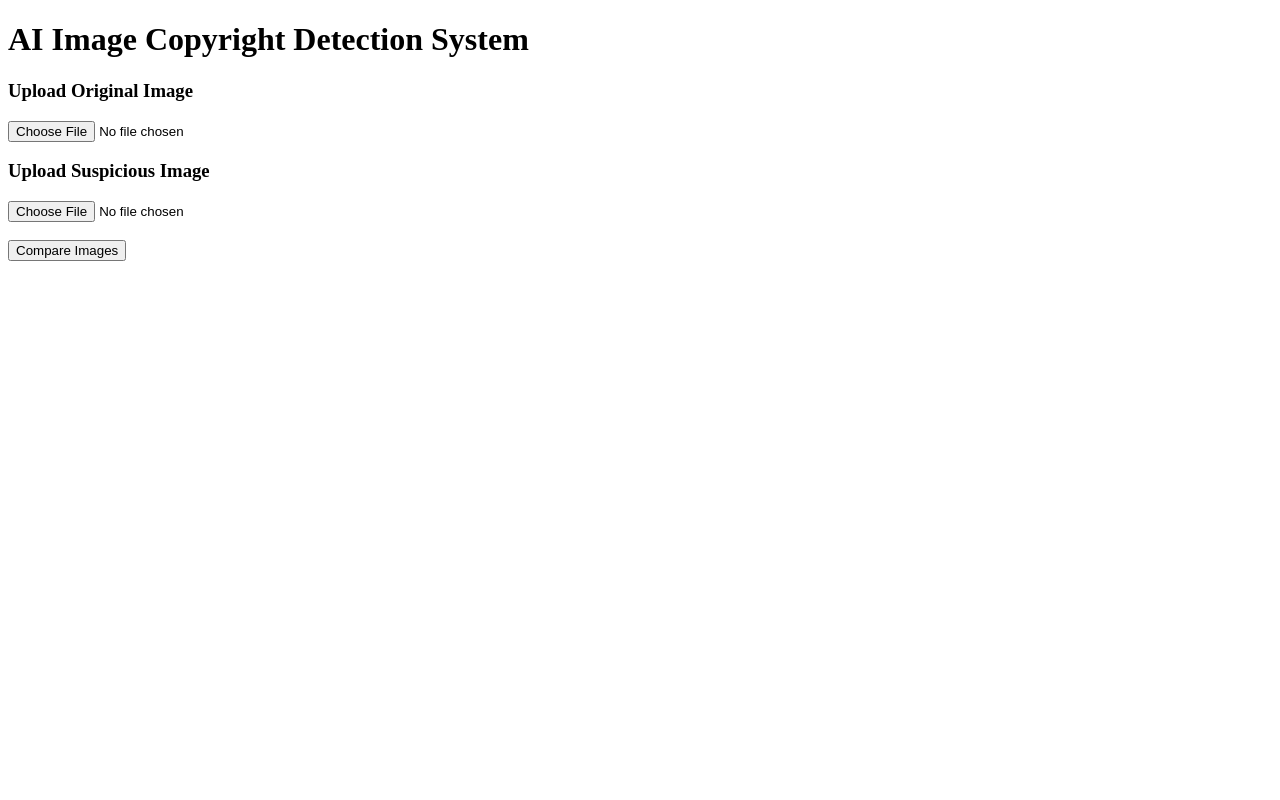
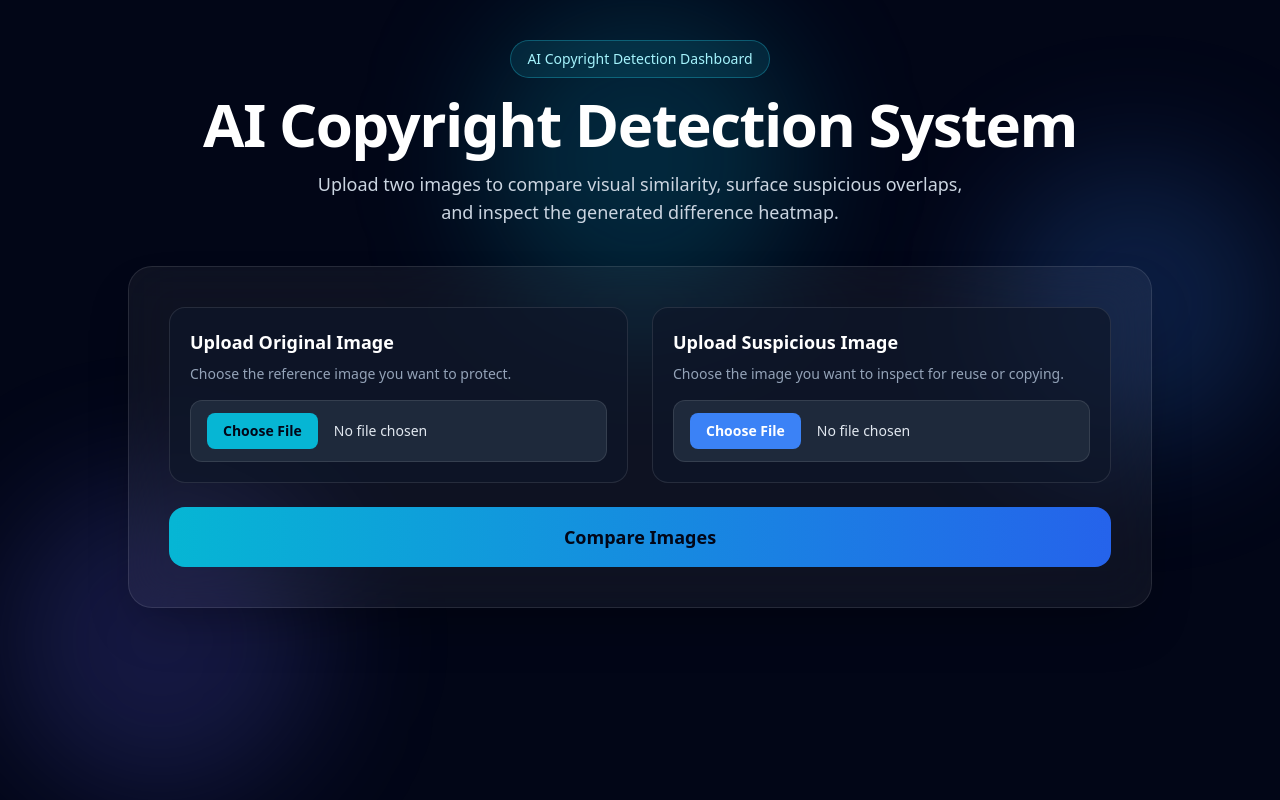
Before and after one commit to harish74s/image_copyright_system, a Flask app: page / in a window 1280 px wide. Run offline with Flask 3, Linux system fonts and the light colour scheme; some libraries are stand-ins or nearby versions.

Commit message:
added ui stuff

```diff
--- a/app.py
+++ b/app.py
@@ -181,6 +181,9 @@ def compare():
 
     overlay = cv2.addWeighted(img2_small, 0.6, combined_color, 0.4, 0)
 
+    # smooth noisy activations before contour detection
+    diff_map = cv2.GaussianBlur(diff_map, (11, 11), 0)
+
     # threshold diff_map to find differing regions
     thresh = cv2.threshold(
         diff_map,
@@ -198,16 +201,18 @@ def compare():
     for contour in contours:
         area = cv2.contourArea(contour)
 
-        if area > 100:
-            x, y, w, h = cv2.boundingRect(contour)
+        if area < 500:
+            continue
 
-            cv2.rectangle(
-                overlay,
-                (x, y),
-                (x + w, y + h),
-                (0, 0, 255),
-                2
-            )
+        x, y, w, h = cv2.boundingRect(contour)
+
+        cv2.rectangle(
+            overlay,
+            (x, y),
+            (x + w, y + h),
+            (0, 0, 255),
+            2
+        )
 
     heatmap_filename = f"heatmap_{uuid.uuid4().hex}.jpg"
     heatmap_path = os.path.join(
--- a/templates/index.html
+++ b/templates/index.html
@@ -2,48 +2,137 @@
 <html>
 <head>
     <title>AI Image Copyright Detection</title>
+    <script src="https://cdn.tailwindcss.com"></script>
 </head>
-<body>
+<body class="min-h-screen bg-slate-950 text-white">
 
-    <h1>AI Image Copyright Detection System</h1>
+    <div class="absolute inset-0 -z-10 overflow-hidden">
+        <div class="absolute left-1/2 top-0 h-80 w-80 -translate-x-1/2 rounded-full bg-cyan-500/20 blur-3xl"></div>
+        <div class="absolute right-0 top-40 h-72 w-72 rounded-full bg-blue-500/20 blur-3xl"></div>
+        <div class="absolute bottom-0 left-0 h-80 w-80 rounded-full bg-indigo-500/20 blur-3xl"></div>
+    </div>
 
-    {% if error %}
-        <p style="color:red;">{{ error }}</p>
-    {% endif %}
+    <main class="mx-auto flex min-h-screen w-full max-w-7xl flex-col px-6 py-10 lg:px-10">
+        <section class="mb-10 text-center">
+            <p class="mb-4 inline-flex items-center rounded-full border border-cyan-400/30 bg-cyan-400/10 px-4 py-2 text-sm font-medium text-cyan-200">
+                AI Copyright Detection Dashboard
+            </p>
+            <h1 class="text-4xl font-bold tracking-tight text-white sm:text-5xl lg:text-6xl">
+                AI Copyright Detection System
+            </h1>
+            <p class="mx-auto mt-4 max-w-2xl text-base leading-7 text-slate-300 sm:text-lg">
+                Upload two images to compare visual similarity, surface suspicious overlaps, and inspect the generated difference heatmap.
+            </p>
+        </section>
 
-    <form action="/compare" method="POST" enctype="multipart/form-data">
+        <section class="mx-auto w-full max-w-5xl rounded-3xl border border-white/10 bg-white/5 p-6 shadow-2xl shadow-black/30 backdrop-blur-xl sm:p-8 lg:p-10">
+            {% if error %}
+                <div class="mb-6 rounded-2xl border border-red-500/30 bg-red-500/10 px-4 py-3 text-red-200">
+                    {{ error }}
+                </div>
+            {% endif %}
 
-        <h3>Upload Original Image</h3>
-        <input type="file" name="image1">
+            <form action="/compare" method="POST" enctype="multipart/form-data" class="space-y-6">
 
-        <h3>Upload Suspicious Image</h3>
-        <input type="file" name="image2">
+                <div class="grid gap-6 md:grid-cols-2">
+                    <div class="rounded-2xl border border-white/10 bg-slate-900/70 p-5">
+                        <label class="block text-lg font-semibold text-white">
+                            Upload Original Image
+                        </label>
+                        <p class="mt-2 text-sm text-slate-400">
+                            Choose the reference image you want to protect.
+                        </p>
+                        <input
+                            type="file"
+                            name="image1"
+                            class="mt-4 block w-full cursor-pointer rounded-xl border border-white/10 bg-slate-800 px-4 py-3 text-sm text-slate-200 file:mr-4 file:rounded-lg file:border-0 file:bg-cyan-500 file:px-4 file:py-2 file:text-sm file:font-semibold file:text-slate-950 hover:border-cyan-400/40"
+                            required
+                        >
+                    </div>
 
-        <br><br>
+                    <div class="rounded-2xl border border-white/10 bg-slate-900/70 p-5">
+                        <label class="block text-lg font-semibold text-white">
+                            Upload Suspicious Image
+                        </label>
+                        <p class="mt-2 text-sm text-slate-400">
+                            Choose the image you want to inspect for reuse or copying.
+                        </p>
+                        <input
+                            type="file"
+                            name="image2"
+                            class="mt-4 block w-full cursor-pointer rounded-xl border border-white/10 bg-slate-800 px-4 py-3 text-sm text-slate-200 file:mr-4 file:rounded-lg file:border-0 file:bg-blue-500 file:px-4 file:py-2 file:text-sm file:font-semibold file:text-white hover:border-blue-400/40"
+                            required
+                        >
+                    </div>
+                </div>
 
-        <button type="submit">Compare Images</button>
+                <button
+                    type="submit"
+                    class="flex w-full items-center justify-center rounded-2xl bg-gradient-to-r from-cyan-500 to-blue-600 px-6 py-4 text-lg font-bold text-slate-950 transition hover:scale-[1.01] hover:from-cyan-400 hover:to-blue-500 active:scale-[0.99]"
+                >
+                    Compare Images
+                </button>
+            </form>
 
-    </form>
+            {% if score %}
 
-    {% if score %}
+                <div class="mt-10 text-center">
+                    <p class="text-sm uppercase tracking-[0.3em] text-slate-400">Similarity Score</p>
+                    <h2 class="mt-3 text-4xl font-bold text-emerald-400 mb-4 sm:text-5xl">
+                        {{ score }}%
+                    </h2>
 
-        <h2>Similarity Score: {{ score }}%</h2>
+                    <div class="w-full overflow-hidden rounded-full bg-gray-700 h-8">
+                        <div
+                            class="h-8 bg-green-500 text-center font-bold leading-8 text-black transition-all duration-700 ease-out"
+                            style="width: {{ score }}%;"
+                        >
+                            {{ score }}%
+                        </div>
+                    </div>
+                </div>
 
-        <h3>Original Image</h3>
-        <img src="{{ image1 }}" width="300">
+                <div class="mt-10 grid gap-8 md:grid-cols-2">
+                    <div class="rounded-2xl border border-white/10 bg-slate-900/70 p-5">
+                        <h3 class="mb-4 text-2xl font-semibold text-white">
+                            Original Image
+                        </h3>
+                        <img
+                            src="{{ image1 }}"
+                            alt="Original image"
+                            class="h-auto w-full rounded-xl border border-white/10 shadow-lg"
+                        >
+                    </div>
 
-        <h3>Suspicious Image</h3>
-        <img src="{{ image2 }}" width="300">
+                    <div class="rounded-2xl border border-white/10 bg-slate-900/70 p-5">
+                        <h3 class="mb-4 text-2xl font-semibold text-white">
+                            Suspicious Image
+                        </h3>
+                        <img
+                            src="{{ image2 }}"
+                            alt="Suspicious image"
+                            class="h-auto w-full rounded-xl border border-white/10 shadow-lg"
+                        >
+                    </div>
+                </div>
 
-        {% if heatmap %}
+                {% if heatmap %}
 
-            <h3>Detected Differences</h3>
+                    <div class="mt-10 rounded-2xl border border-red-500/20 bg-red-500/5 p-5">
+                        <h3 class="mb-4 text-3xl font-bold text-red-400">
+                            AI Detected Differences
+                        </h3>
+                        <img
+                            src="{{ heatmap }}"
+                            alt="Difference heatmap"
+                            class="h-auto w-full rounded-xl border border-red-500/40 shadow-2xl shadow-red-950/30"
+                        >
+                    </div>
 
-            <img src="{{ heatmap }}" width="300">
-
-        {% endif %}
-
-    {% endif %}
+                {% endif %}
+            {% endif %}
+        </section>
+    </main>
 
 </body>
 </html>
```
Also changed, not shown: static/images/Screenshot (35).png (added), static/images/Screenshot 2026-05-16 202302.png (added), static/images/Screenshot 2026-05-16 202903.png (added), static/images/heatmap_23f67793aba8491b977ce52df50be205.jpg (added), static/images/heatmap_37b6e0ba33f640fd944b3373ea8dfb9b.jpg (added), static/images/heatmap_3ba90a88b1d64f8098fc6c8c29d3adc0.jpg (added), static/images/heatmap_7cf67f4429294f27b1e8bb6d30e86bff.jpg (added), static/images/heatmap_8b020c64df334797843bfe6157ca562e.jpg (added).
